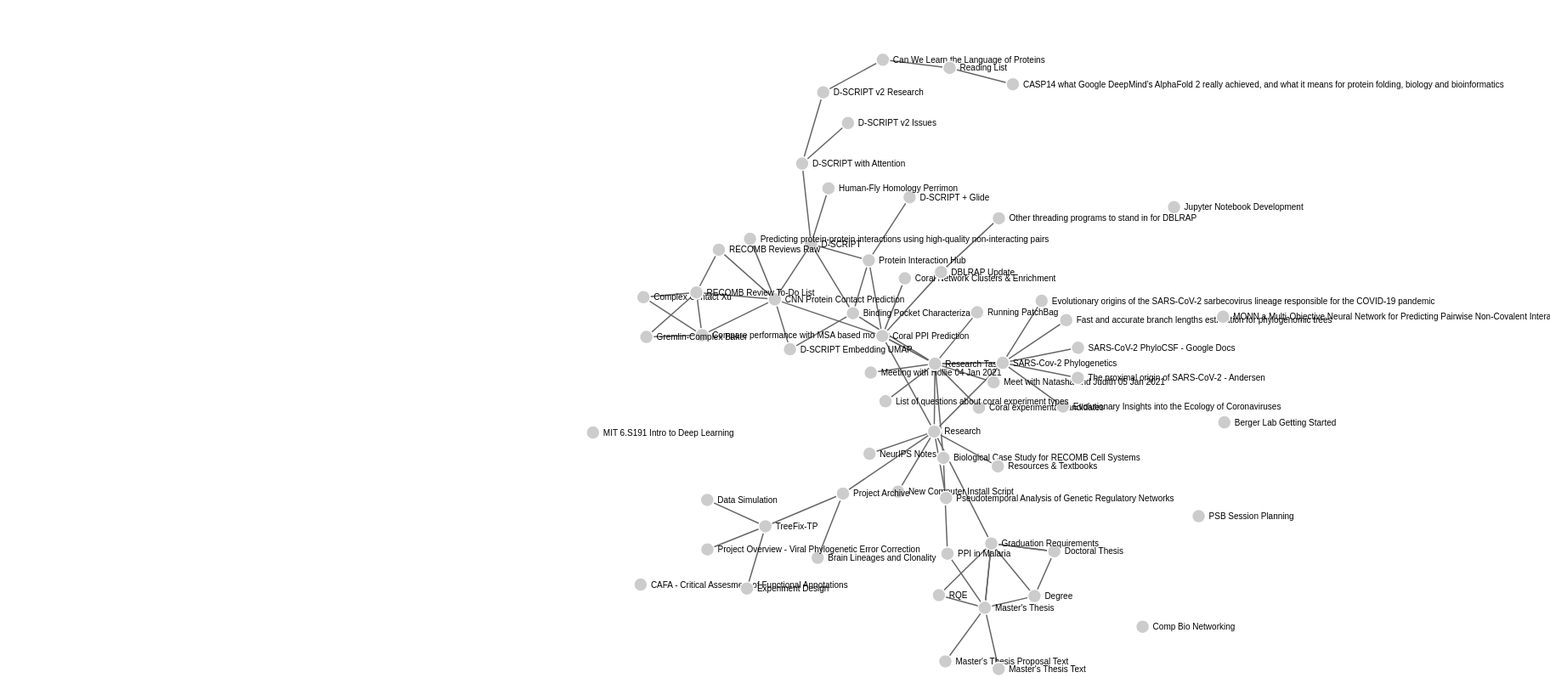
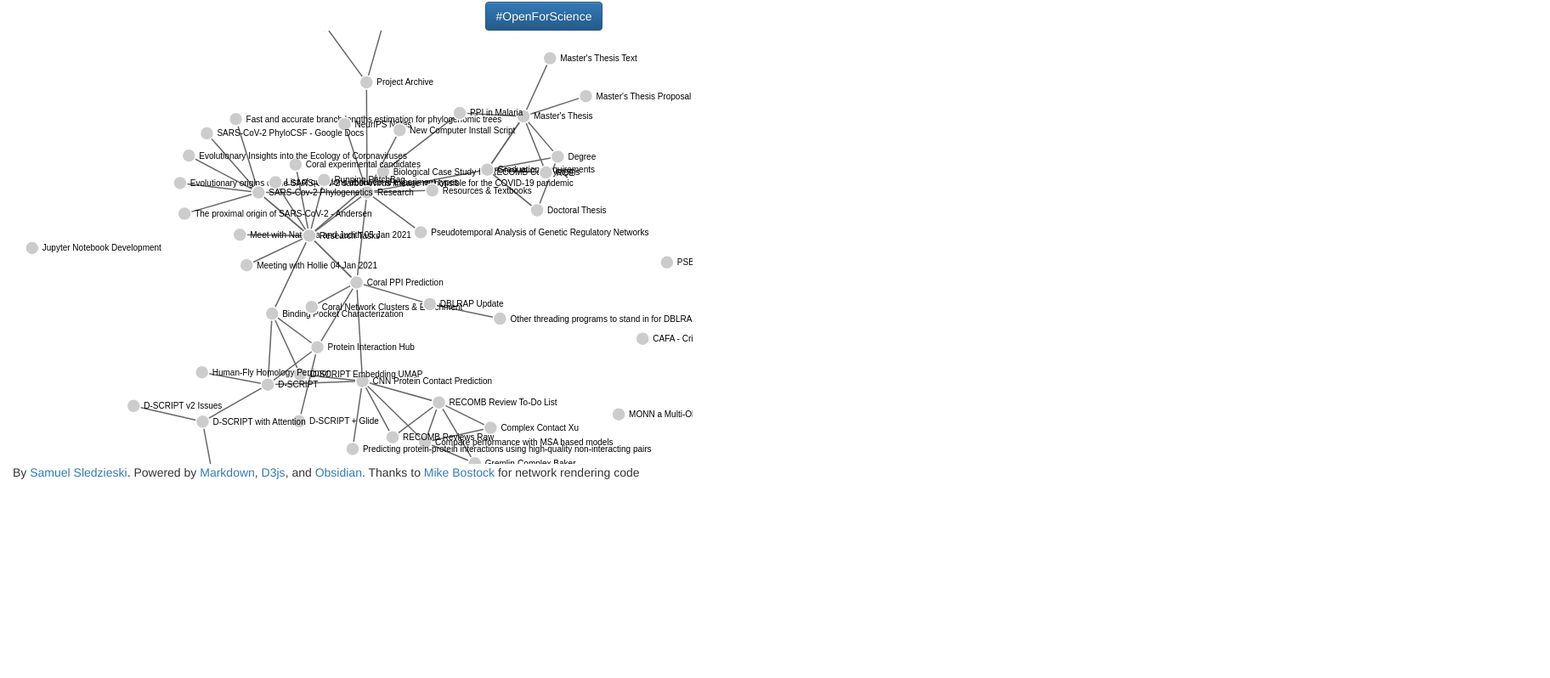
Before and after one commit to samsledje/LabNotebook, a plain HTML site: page index.html in a window 1280 px wide. Shown: the part 68-866 px from the top of the page at 85% size, 1824 px wide, since content can reach past the window. After the commit the page ends 800 px from the top, so only its background shows below. Drawn offline with nearby package versions, Linux system fonts and the light colour scheme.

Commit message:
built out index properly

```diff
--- a/index.html
+++ b/index.html
@@ -4,21 +4,34 @@
   <link rel="icon"
       type="image/png"
       href="favicon.ico">
+  <!-- Latest compiled and minified CSS -->
+  <link rel="stylesheet" href="https://maxcdn.bootstrapcdn.com/bootstrap/3.3.7/css/bootstrap.min.css" integrity="sha384-BVYiiSIFeK1dGmJRAkycuHAHRg32OmUcww7on3RYdg4Va+PmSTsz/K68vbdEjh4u" crossorigin="anonymous">
+
+  <!-- Optional theme -->
+  <link rel="stylesheet" href="https://maxcdn.bootstrapcdn.com/bootstrap/3.3.7/css/bootstrap-theme.min.css" integrity="sha384-rHyoN1iRsVXV4nD0JutlnGaslCJuC7uwjduW9SVrLvRYooPp2bWYgmgJQIXwl/Sp" crossorigin="anonymous">
+
+  <!-- Latest compiled and minified JavaScript -->
+  <script
+  src="https://code.jquery.com/jquery-3.5.1.min.js"
+  integrity="sha256-9/aliU8dGd2tb6OSsuzixeV4y/faTqgFtohetphbbj0="
+  crossorigin="anonymous"></script>
+  <script src="https://maxcdn.bootstrapcdn.com/bootstrap/3.3.7/js/bootstrap.min.js" integrity="sha384-Tc5IQib027qvyjSMfHjOMaLkfuWVxZxUPnCJA7l2mCWNIpG9mGCD8wGNIcPD7Txa" crossorigin="anonymous"></script>
+  <script src="https://cdnjs.cloudflare.com/ajax/libs/d3/3.5.5/d3.min.js"></script>
   <meta charset="utf-8" />
-<script src="https://cdnjs.cloudflare.com/ajax/libs/d3/3.5.5/d3.min.js"></script>
 </head>
+
 <style>
-  svg {
-    height: 1000px;
-    width: 1500px;
+  /* svg {
+    height: 800px;
+    width: 2000px;
     border: 0px solid gray;
-  }
+  } */
 
-  div {
+  /* div {
   margin: auto;
-  width: 50%;
+  width: 100%;
   padding: 10px;
-  }
+  } */
 
   .link {
   fill: none;
@@ -39,10 +52,35 @@
 </style>
 <body>
 
-<div id="viz">
-  <svg>
-  </svg>
+<div class="container-fluid">
+  <h1 class="row text-center"><a href="http://samsledje.github.io/LabNotebook">LabNotebook</a></h1>
+
+  <div class="row container-fluid">
+    <button class="btn btn-primary center-block" type="button" data-toggle="collapse" data-target="#openForScience" aria-expanded="false" aria-controls="openForScience">
+      #OpenForScience
+    </button>
+    <div class="card center-block">
+      <div class="card-body collapse text-center" id="openForScience" style="width:40%; border-style: solid; border-width: 2px; padding: 10px; margin: auto;">
+        I believe the scientific endeavor is best served by transparent and reproducible work. It is my goal to participate in open science and share not only outcomes but process.
+        My notebook documents thoughts, analyses, knowledge gains, roadblocks, detours, and products. My goal is to facilitate scientific advancement through the open sharing of data and analytical approaches. As with science, this notebook is a work in process, hopefully advancing with every iteration.
+        The notebook is platformed on GitHub and is directly linked to GitHub repositories that contain further details than will be presented in notebook posts. The notebook and repositories are dynamic real-time documents.
+      </div>
+    </div>
+  </div>
+
+  <div class="row container-fluid" id="viz">
+    <svg>
+    </svg>
+  </div>
+
+  <div class="row container-fluid">
+    <p>By <a href="http://samsledje.github.io">Samuel Sledzieski</a>. Powered by <a href="https://en.wikipedia.org/wiki/Markdown">Markdown</a>, <a href="https://d3js.org/">D3js</a>, and <a href="https://obsidian.md/">Obsidian</a>. Thanks to <a href="http://bl.ocks.org/mbostock/2706022">Mike Bostock</a> for network rendering code
+    </p>
+  </div>
+
+
 </div>
+
 </body>
   <footer>
     <script src="//d3js.org/d3.v3.min.js"></script>
@@ -52,8 +90,8 @@
     var nodes = data.nodes;
     var links = data.links;
 
-    var width = 1500,
-        height = 1000;
+    var width = screen.width,
+        height = screen.height * 0.85;
 
     var force = d3.layout.force()
         .nodes(d3.values(nodes))
@@ -67,10 +105,10 @@
     var svg = d3.select("svg")
         .attr("width", width)
         .attr("height", height)
-        .call(d3.behavior.zoom().on("zoom", function () {
-        svg.attr("transform", "translate(" + d3.event.translate + ")" + " scale(" + d3.event.scale + ")")
-      }))
-      .append("g")
+      //   .call(d3.behavior.zoom().on("zoom", function () {
+      //   svg.attr("transform", "translate(" + d3.event.translate + ")" + " scale(" + d3.event.scale + ")")
+      // }))
+      // .append("g")
         ;
 
     var link = svg.selectAll(".link")
```
